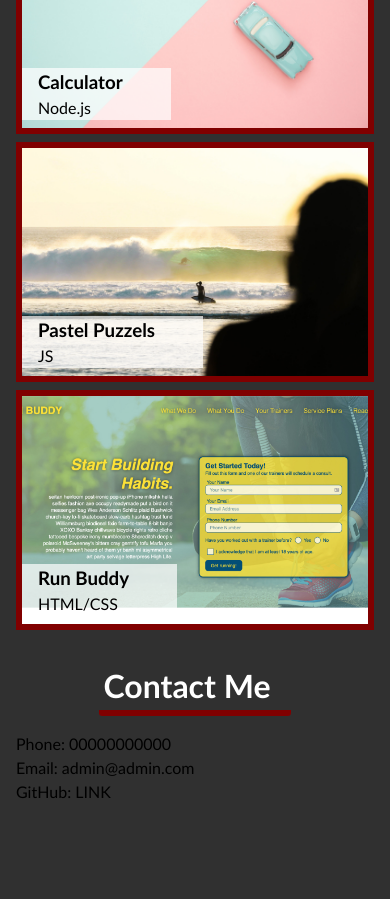
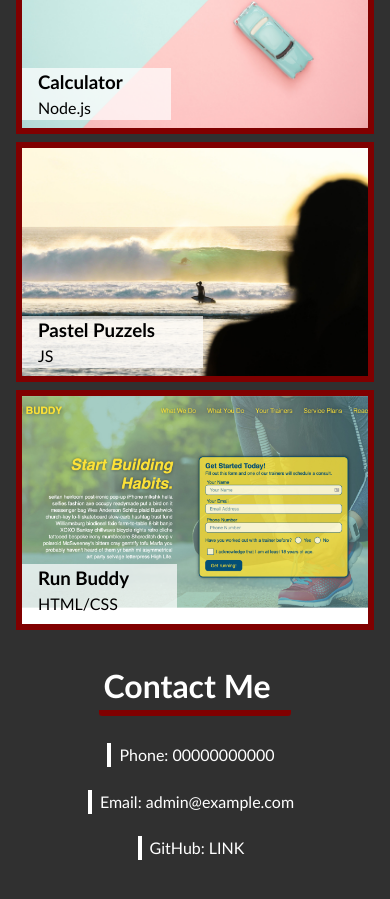
Before and after one commit to mattp-edu/my-portfolio, a plain HTML site: page index.html in a window 390 px wide. Shown: the part 1182-2081 px from the top of the page. Before the commit the page ends 2018 px from the top, so only its background shows below. Drawn offline with Linux system fonts and the light colour scheme.

Commit message:
contact me section and fixed links

```diff
--- a/css/style.css
+++ b/css/style.css
@@ -57,6 +57,11 @@ header nav ul li:hover {
   font-weight: bold;
   text-decoration: underline;
   font-size: 1.1rem;
+}
+
+header a {
+  text-decoration: inherit;
+  color: inherit;
 }
 
 /* hero */
@@ -167,6 +172,24 @@ header nav ul li:hover {
 
 /* contact me section */
 
+.contact-flex {
+  display: flex;
+  flex-direction: row;
+  justify-content: space-evenly;
+  align-items: center;
+}
+
+.contact-text {
+  color: white;
+  font-size: medium;
+  border-left: 0.3rem white solid;
+  padding: 0 0.5rem;
+}
+
+.contact a {
+  text-decoration: none;
+  color: inherit;
+}
 /* mobile */
 @media only screen and (max-width: 600px){
   header nav {
@@ -209,4 +232,10 @@ header nav ul li:hover {
   .card .transbox {
     backdrop-filter: none;
   }
+  .contact-flex {
+    flex-direction: column;
+  }
+  .contact-text {
+    margin: 0.7rem auto;
+  }
 }
--- a/index.html
+++ b/index.html
@@ -15,10 +15,10 @@
     <h1>Matt Panyor</h1>
     <nav>
       <ul>
-        <li>About Me</li>
-        <li>Work</li>
-        <li>Contact Me</li>
-        <li>Resume</li>
+        <li><a href="#about">About Me</a></li>
+        <li><a href="#work">Work</a></li>
+        <li><a href="#contact">Contact Me</a></li>
+        <li><a href="#">Resume</a></li>
       </ul>
     </nav>
   </header>
@@ -87,12 +87,11 @@
     <!-- contact -->
     <section class="page-section contact" id="contact">
       <h2>Contact Me</h2>
-      <div>
-        <div>Phone: 00000000000</div>
-        <div>Email: admin@admin.com</div>
-        <div>GitHub: LINK</div>
+      <div class="contact-flex">
+        <div class="contact-text">Phone: 00000000000</div>
+        <div class="contact-text">Email: admin@example.com</div>
+        <div class="contact-text">GitHub: <a href="#">LINK</a></div>
       </div>
-
     </section>
   </main>
 </body>
```
